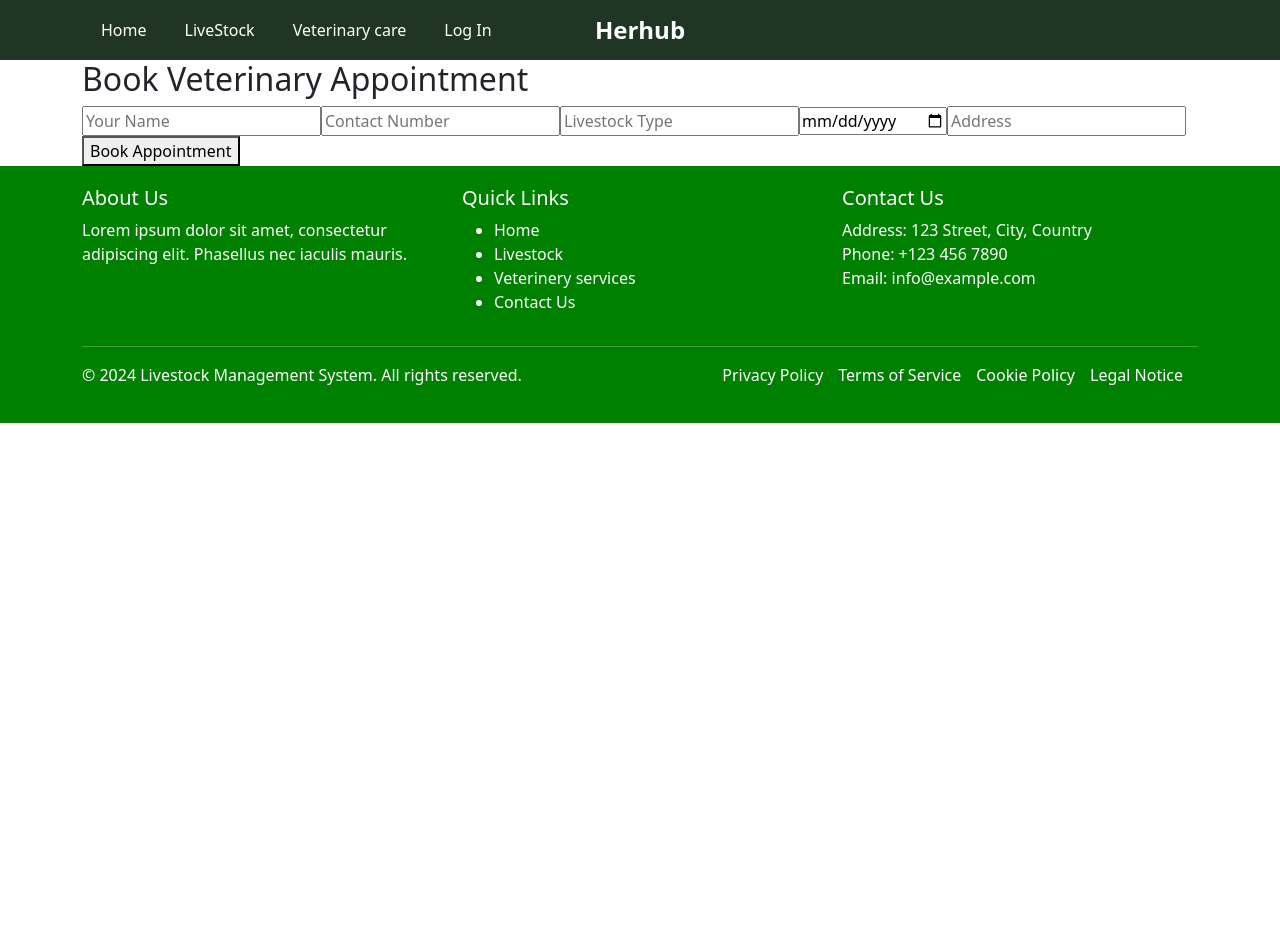
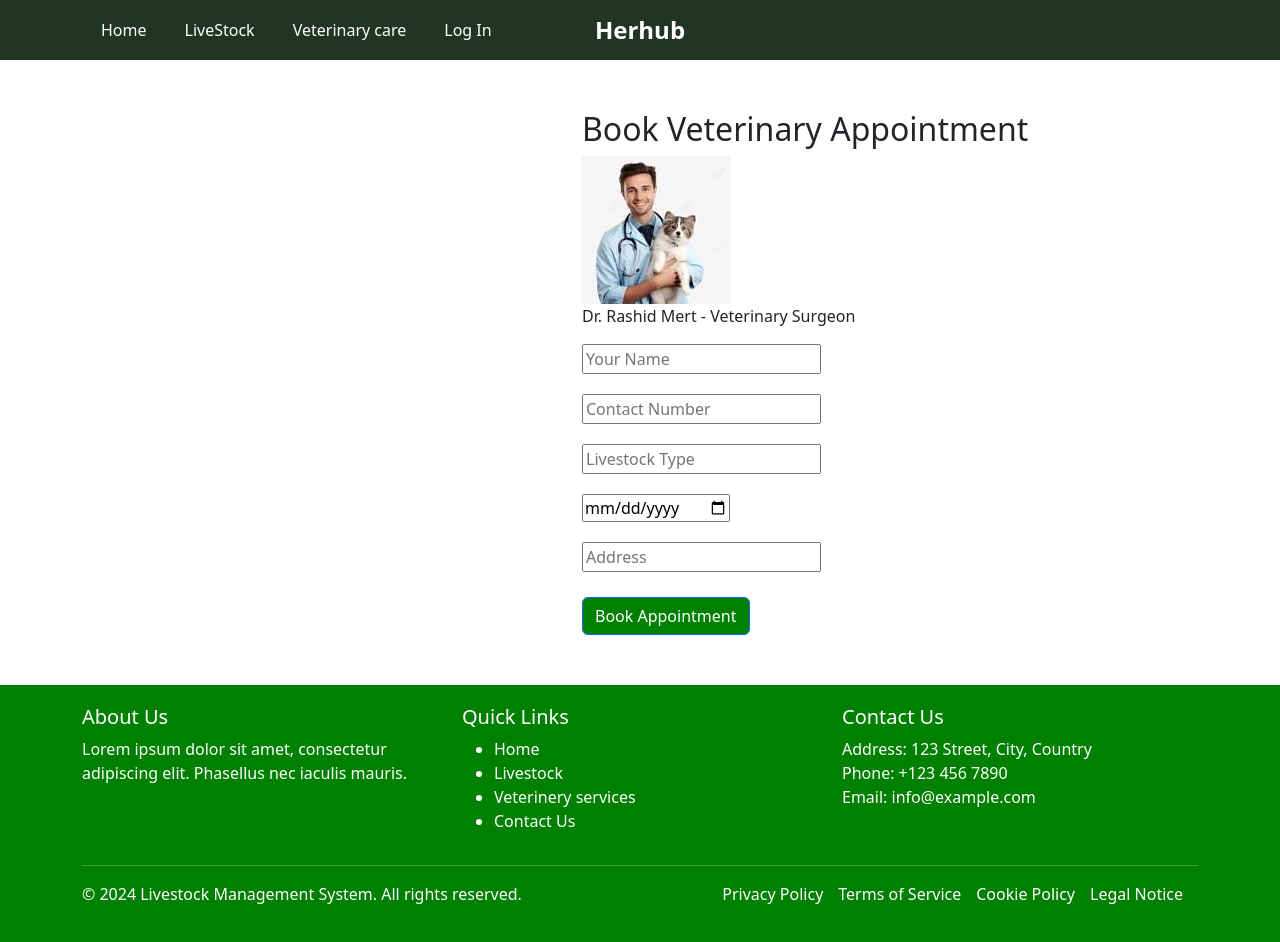
Before and after one commit to arhaamirr/Livestock-Portal---FE, a React (Vite) app: page /vet in a window 1280 px wide. Before the commit the page ends 800 px from the top, so only its background shows below. Built offline with nearby package versions, Linux system fonts and the light colour scheme.

Commit message:
fixed vet and login form

```diff
--- a/src/components/login.jsx
+++ b/src/components/login.jsx
@@ -74,7 +74,7 @@ const LoginPage = () => {
               required
             />
           </div>
-          <button type="submit" className="btn btn-primary">
+          <button type="submit" className="btn btn-primary" style={{backgroundColor: 'green' ,marginTop: "25px", marginLeft: "120px"}}>
             Login
           </button>
         </form>
--- a/src/components/vetAppointment.jsx
+++ b/src/components/vetAppointment.jsx
@@ -1,5 +1,6 @@
 import React, { useState } from 'react';
 import axios from 'axios';
+import doctor from "../assets/doctor.jpeg";
 
 const AppointmentForm = () => {
   const [formData, setFormData] = useState({
@@ -7,7 +8,7 @@ const AppointmentForm = () => {
     contactNumber: '',
     livestockType: '',
     expectedDate: '',
-        address: ''
+    address: '',
   });
 
   const handleChange = (e) => {
@@ -24,7 +25,7 @@ const AppointmentForm = () => {
         contactNumber: '',
         livestockType: '',
         expectedDate: '',
-                address: ''
+        address: '',
       });
     } catch (error) {
       console.error('Error submitting appointment:', error);
@@ -33,16 +34,65 @@ const AppointmentForm = () => {
   };
 
   return (
-        <div>
+    <div className="appointment-container" style={{marginLeft: "500px", marginTop: "50px"}}>
       <h2>Book Veterinary Appointment</h2>
-            <form onSubmit={handleSubmit}>
-                <input type="text" name="name" value={formData.name} onChange={handleChange} placeholder="Your Name" required />
-                <input type="text" name="contactNumber" value={formData.contactNumber} onChange={handleChange} placeholder="Contact Number" required />
-                <input type="text" name="livestockType" value={formData.livestockType} onChange={handleChange} placeholder="Livestock Type" required />
-                <input type="date" name="expectedDate" value={formData.expectedDate} onChange={handleChange} required />
-                <input type="text" name="address" value={formData.address} onChange={handleChange} placeholder="Address" required />
-                <button type="submit">Book Appointment</button>
+      <div className="doctor-info">
+        <img src={doctor} alt="Doctor Rashid Mert" className="doctor-image" />
+        <p>Dr. Rashid Mert - Veterinary Surgeon</p>
+      </div>
+      <form onSubmit={handleSubmit} className="appointment-form">
+        <input
+          type="text"
+          name="name"
+          value={formData.name}
+          onChange={handleChange}
+          placeholder="Your Name"
+          required
+          className="form-input"
+        />
+        <div style={{ marginBottom: '20px' }} />
+        <input
+          type="text"
+          name="contactNumber"
+          value={formData.contactNumber}
+          onChange={handleChange}
+          placeholder="Contact Number"
+          required
+          className="form-input"
+        />
+        <div style={{ marginBottom: '20px' }} />
+        <input
+          type="text"
+          name="livestockType"
+          value={formData.livestockType}
+          onChange={handleChange}
+          placeholder="Livestock Type"
+          required
+          className="form-input"
+        />
+        <div style={{ marginBottom: '20px' }} />
+        <input
+          type="date"
+          name="expectedDate"
+          value={formData.expectedDate}
+          onChange={handleChange}
+          required
+          className="form-input"
+        />
+        <div style={{ marginBottom: '20px' }} />
+        <input
+          type="text"
+          name="address"
+          value={formData.address}
+          onChange={handleChange}
+          placeholder="Address"
+          required
+          className="form-input"
+        />
       </form>
+      <button type="submit" className="btn btn-primary" style={{ backgroundColor: 'green', marginTop: '25px', marginBottom: "50px" }}>
+          Book Appointment
+        </button>
     </div>
   );
 };
--- /dev/null
+++ b/src/css/vet.css
@@ -0,0 +1,44 @@
+.appointment-container {
+    display: flex;
+    flex-direction: column;
+    align-items: center;
+    justify-content: center;
+    min-height: 120vh;
+    margin-left: 400px;
+  }
+
+
+  .doctor-info {
+    display: flex;
+    align-items: center;
+    margin-bottom: 20px;
+  }
+
+  .doctor-image {
+    width: 150px;
+    height: 150px;
+    border-radius: 50%;
+    margin-right: 10px;
+  }
+
+  .appointment-form {
+    display: flex;
+    flex-direction: column;
+    width: 300px;
+  }
+
+  .form-input {
+    padding: 10px;
+    margin-bottom: 10px;
+    border: 1px solid #ccc;
+    border-radius: 4px;
+  }
+
+  .form-button {
+    padding: 10px 20px;
+    background-color: #007bff;
+    color: #fff;
+    border: none;
+    border-radius: 4px;
+    cursor: pointer;
+  }
```
Also changed, not shown: src/assets/doctor.jpeg (added). Lines whose indentation alone changed are shown as unchanged.
